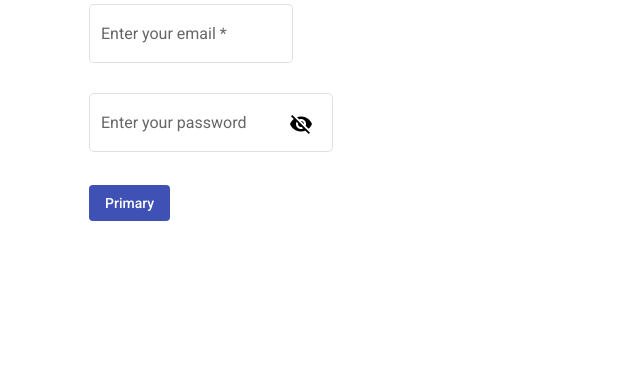
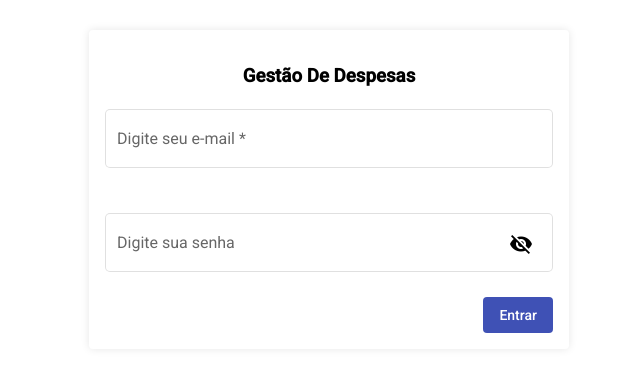
Before and after one commit to renatopedrosal/prototipo-gsd, an Angular app: page / in a window 1280 px wide. Shown: the top 372 px of the page, without its empty margins (311-951 px from the left). Built offline with nearby package versions, Linux system fonts and the light colour scheme.

Commit message:
Criando pagina de login

```diff
--- a/src/app/login/login.component.html
+++ b/src/app/login/login.component.html
@@ -1,15 +1,15 @@
-<form action="">
-  <div class="example-container">
+<div class="container">
+  <form action="">
+    <h3 class="form-titulo">Gestão de despesas</h3>
+
     <mat-form-field appearance="outline">
-      <mat-label>Enter your email</mat-label>
-      <input matInput placeholder="pat@example.com" required />
+      <mat-label>Digite seu e-mail</mat-label>
+      <input matInput placeholder="email@dominio.com" required />
       <mat-error *ngIf="email.invalid">{{ getErrorMessage() }}</mat-error>
     </mat-form-field>
-  </div>
 
-  <div class="example-container">
     <mat-form-field appearance="outline">
-      <mat-label>Enter your password</mat-label>
+      <mat-label>Digite sua senha</mat-label>
       <input matInput [type]="hide ? 'password' : 'text'" />
       <button
         mat-icon-button
@@ -21,10 +21,10 @@
         <mat-icon>{{ hide ? "visibility_off" : "visibility" }}</mat-icon>
       </button>
     </mat-form-field>
-  </div>
 
-  <div class="example-button-row">
-    <button mat-flat-button color="primary">Primary</button>
-    <!-- <a mat-flat-button href="https://www.google.com/" target="_blank">Link</a> -->
-  </div>
-</form>
+    <div class="example-button-row">
+      <button mat-flat-button color="primary">Entrar</button>
+      <!-- <a mat-flat-button href="https://www.google.com/" target="_blank">Link</a> -->
+    </div>
+  </form>
+</div>
--- a/src/app/login/login.component.scss
+++ b/src/app/login/login.component.scss
@@ -1,6 +1,30 @@
+.container {
+  max-width: 480px;
+  padding: 30px;
+  margin: 0 auto;
+}
+
 form {
-  max-width: 480px;
-  margin: 0 auto;
+  // background-image: url("./img/download.png");
+  // background-repeat: no-repeat;
+  // background-position: center;
+  // background-size: 100%;
+  background-color: white;
+  padding: 16px;
+  border-radius: 4px;
+  box-shadow: 0 0 8px rgba(0, 0, 0, 0.1);
+}
+
+.form-titulo {
+  text-transform: capitalize;
+  text-align: center;
+}
+
+.mat-form-field {
+  width: 100%;
+  margin-top: 15px;
+  display: flex;
+  flex-direction: column;
 }
 
 .example-container .mat-form-field + .mat-form-field {
@@ -8,22 +32,10 @@ form {
 }
 
 .example-button-row {
-  display: table-cell;
-  width: 490px;
+  display: flex;
+  justify-content: flex-end;
 }
 
-.example-button-row .mat-button-base {
-  margin: 8px 8px 8px 0;
+.mat-flat-button {
+  // flex: 1; botão se expande para tamanho da div
 }
-
-.example-flex-container {
-  display: flex;
-  justify-content: space-between;
-  flex-wrap: wrap;
-}
-
-.example-button-container {
-  display: flex;
-  justify-content: center;
-  width: 120px;
-}
```
Also changed, not shown: src/app/login/img/download.png (added).
